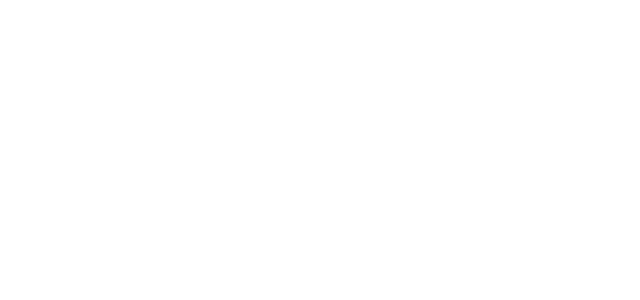
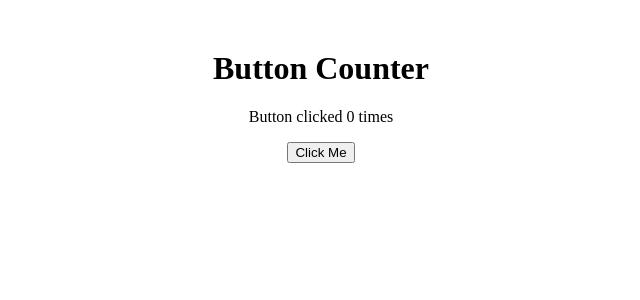
Before and after one commit to acciojob/button-counter-Syamson07, a React app: page / in a window 1280 px wide. Shown: the top 300 px of the page, without its empty margins (319-959 px from the left). Built offline with nearby package versions, Linux system fonts and the light colour scheme.

Commit message:
Update App.js

```diff
--- a/src/components/App.js
+++ b/src/components/App.js
@@ -1,13 +1,22 @@
+import React, { useState } from 'react';
 
-import React from "react";
-import './../styles/App.css';
+function App() {
+  // Step 1: Initialize state
+  const [count, setCount] = useState(0);
 
-const App = () => {
+  // Step 2: Handle button click
+  const handleClick = () => {
+    setCount(count + 1);
+  };
+
+  // Step 3: Display the UI
   return (
-    <div>
-        {/* Do not remove the main div */}
+    <div style={{ textAlign: 'center', marginTop: '50px' }}>
+      <h1>Button Counter</h1>
+      <p>Button clicked {count} {count === 1 ? 'time' : 'times'}</p>
+      <button onClick={handleClick}>Click Me</button>
     </div>
-  )
+  );
 }
 
-export default App
+export default App;
```
